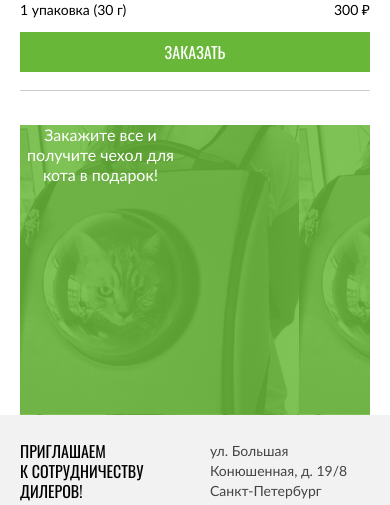
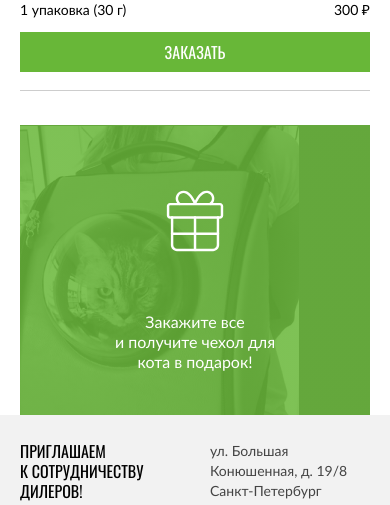
Before and after one commit to htmlacademy-adaptive/1981559-cat-energy-27, a website: page source/catalog.html in a window 390 px wide. Shown: the part 2355-2860 px from the top of the page. Drawn offline with nearby package versions, Linux system fonts and the light colour scheme; files that its build step writes are made by us from their sources.

Commit message:
mobile done

```diff
--- a/source/catalog.html
+++ b/source/catalog.html
@@ -411,7 +411,7 @@
 
     <div class="additional-product__offer container">
       <p class="additional-product__offer-description">
-        Закажите все и получите чехол для кота в подарок!
+        Закажите все и&nbsp;получите чехол для кота в&nbsp;подарок!
       </p>
     </div>
   </section>
--- a/source/scss/main/additional-product.scss
+++ b/source/scss/main/additional-product.scss
@@ -142,9 +142,17 @@
 }
 
 .additional-product__offer {
-  height: 290px;
-  background-image: linear-gradient( rgba(104, 183, 56, 0.85) 100%, rgba(104, 183, 56, 0.85)100%), url("../img/main/additional-product/product-background-mobile.jpg");
+  box-sizing: border-box;
+  padding: 43px;
+  display: flex;
+  flex-direction: column-reverse;
+  align-items: center;
+  min-height: 290px;
   background-color: #4f4e53;
+  background-image: url("../img/main/additional-product/icon-gift.svg"), linear-gradient( rgba(104, 183, 56, 0.85) 100%, rgba(104, 183, 56, 0.85)100%), url("../img/main/additional-product/product-background-mobile.jpg");
+  background-repeat: no-repeat;
+  background-size: 78px 80px, auto, auto;
+  background-position: center 59px, 0, 0;
 
   @media (min-resolution: 2dppx) {
     background-image: linear-gradient( rgba(104, 183, 56, 0.85) 100%, rgba(104, 183, 56, 0.85)100%), url("../img/main/additional-product/product-background-mobile@2x.jpg");
@@ -177,4 +185,5 @@
   color: #ffffff;
   text-align: center;
   max-width: 161px;
+  margin: 0;
 }
```
Also changed, not shown: source/img/main/additional-product/icon-gift.svg (renamed from source/img/main/additional-product/icon_gift.svg).
